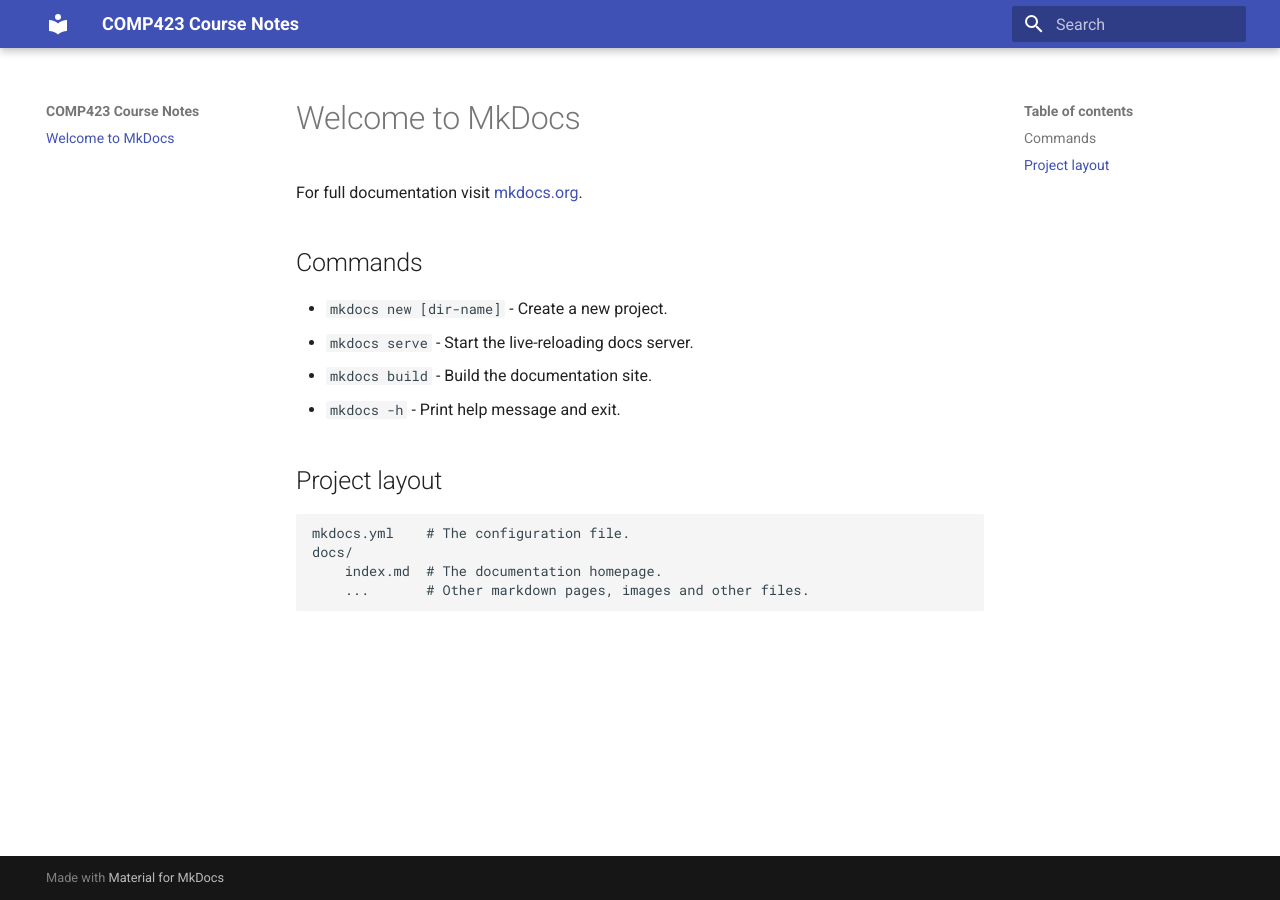
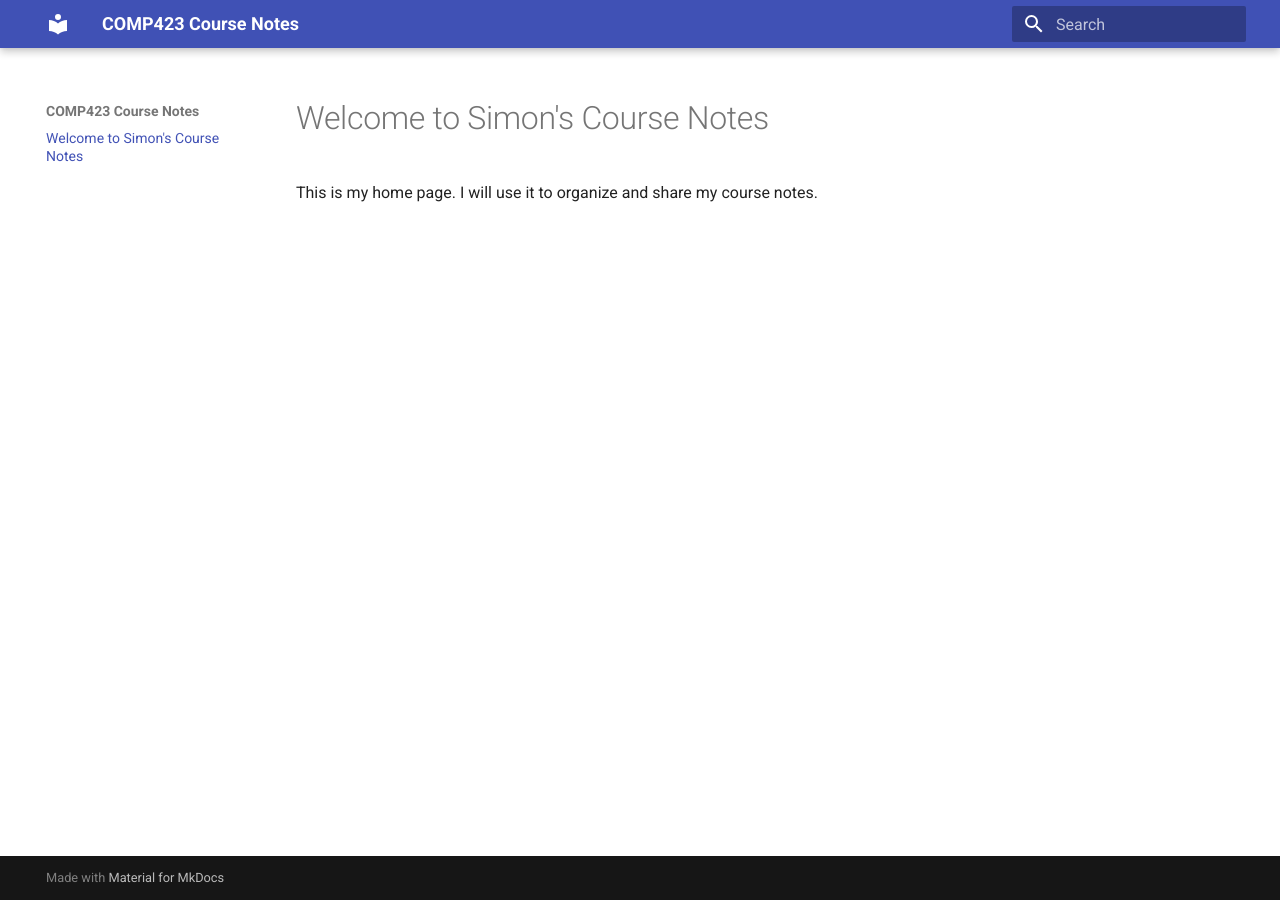
Before and after one commit to simofel/comp423-course-notes, an MkDocs documentation site: the page built from docs/index.md, in a window 1280 px wide. Built offline with MkDocs 1.6.1 and Material for MkDocs 9.7.7, drawn with Linux system fonts in a browser that asks for light colours.

```diff
--- a/docs/index.md
+++ b/docs/index.md
@@ -1,17 +1,3 @@
-# Welcome to MkDocs
+# Welcome to Simon's Course Notes
 
-For full documentation visit [mkdocs.org](https://www.mkdocs.org).
-
-## Commands
-
-* `mkdocs new [dir-name]` - Create a new project.
-* `mkdocs serve` - Start the live-reloading docs server.
-* `mkdocs build` - Build the documentation site.
-* `mkdocs -h` - Print help message and exit.
-
-## Project layout
-
-    mkdocs.yml    # The configuration file.
-    docs/
-        index.md  # The documentation homepage.
-        ...       # Other markdown pages, images and other files.
+This is my home page. I will use it to organize and share my course notes.
```
Also changed, not shown: 1 other file.
